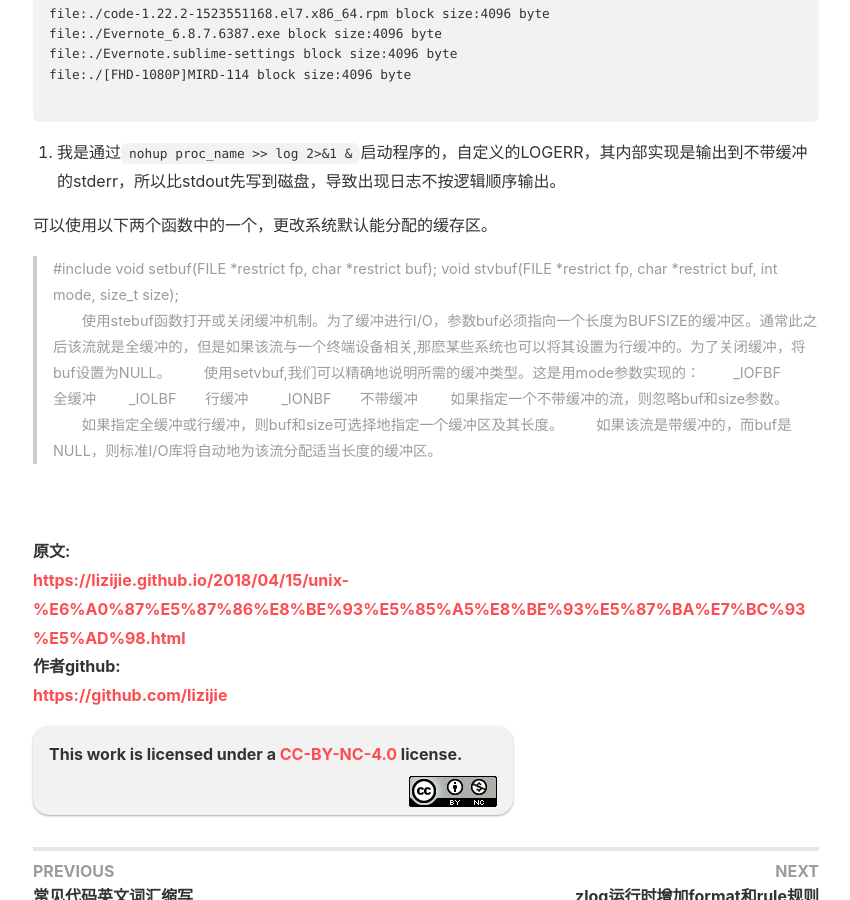
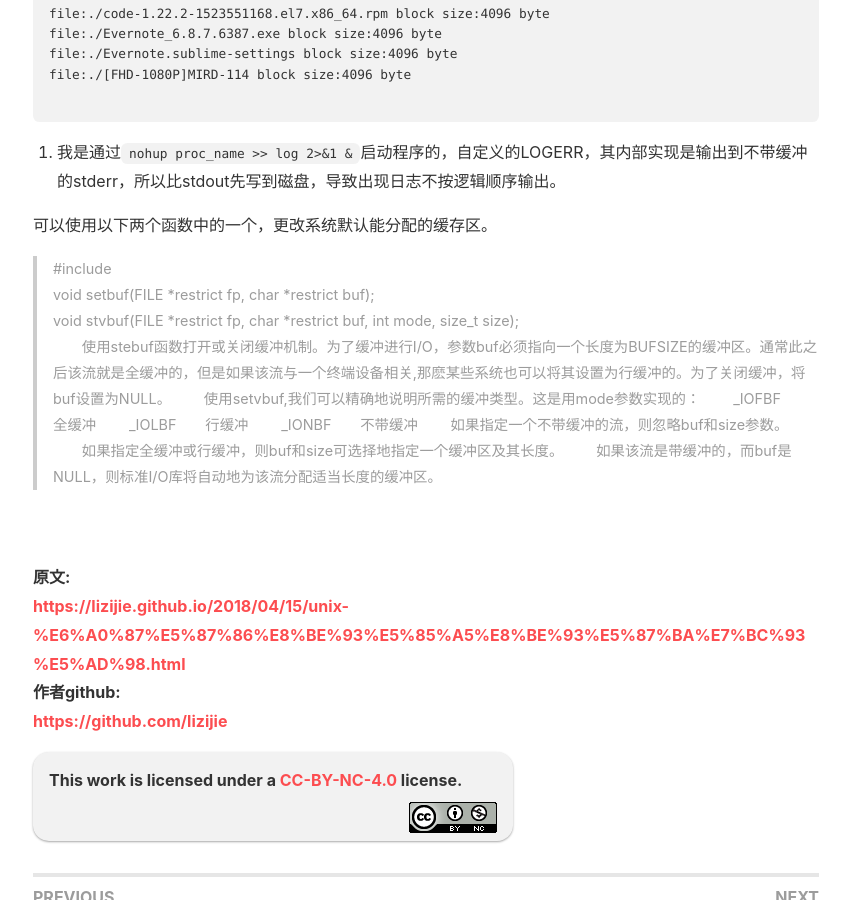
Before and after one commit to lizijie/lizijie.github.io, a Jekyll site: the page built from _posts/2018-04-15-unix 标准输入输出缓存.md, in a window 1280 px wide and 900 px high, scrolled down 1799 px. Shown: the whole window, without its empty margins (214-1064 px from the left). Built offline with Jekyll 4.4.1, drawn with Linux system fonts in a browser that asks for light colours; nearby versions of some CDN libraries; comment, search, counter and statistics services are not loaded.

```diff
--- a/_posts/2018-04-15-unix 标准输入输出缓存.md
+++ b/_posts/2018-04-15-unix 标准输入输出缓存.md
@@ -74,8 +74,8 @@ file:./[FHD-1080P]MIRD-114 block size:4096 byte
 2. 我是通过`nohup proc_name >> log 2>&1 &`启动程序的，自定义的LOGERR，其内部实现是输出到不带缓冲的stderr，所以比stdout先写到磁盘，导致出现日志不按逻辑顺序输出。
 
 可以使用以下两个函数中的一个，更改系统默认能分配的缓存区。
-> #include <stdio.h>
-> void setbuf(FILE *restrict fp, char *restrict buf);
+> #include <stdio.h><br>
+> void setbuf(FILE *restrict fp, char *restrict buf); <br>
 > void stvbuf(FILE *restrict fp, char *restrict buf, int mode, size_t size);<br>
 >&emsp;&emsp;使用stebuf函数打开或关闭缓冲机制。为了缓冲进行I/O，参数buf必须指向一个长度为BUFSIZE的缓冲区。通常此之后该流就是全缓冲的，但是如果该流与一个终端设备相关,那麽某些系统也可以将其设置为行缓冲的。为了关闭缓冲，将buf设置为NULL。
 &emsp;&emsp;使用setvbuf,我们可以精确地说明所需的缓冲类型。这是用mode参数实现的：
```
